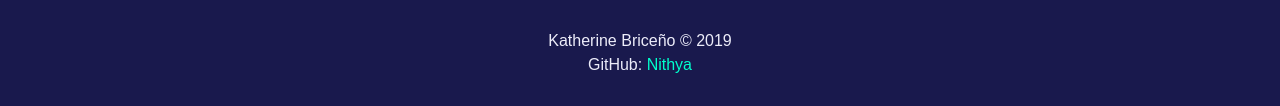
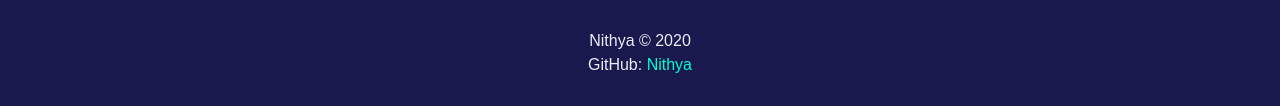
Before and after one commit to NithyaShanmugasundaram/responsive-layout, a plain HTML site: page index.html in a window 1280 px wide. Shown: the part 2004-2110 px from the top of the page. Drawn offline with Linux system fonts and the light colour scheme.

Commit message:
second commit

```diff
--- a/index.html
+++ b/index.html
@@ -124,7 +124,7 @@
 
     <!-- Footer -->
     <footer id="main-footer" class="grid">
-      <div>Katherine Briceño &copy; 2019</div>
+      <div>Nithya &copy; 2020</div>
       <div>
         GitHub:
         <a href="https://github.com/nithyashanmugasundaram" target="_blank">Nithya</a>
```
